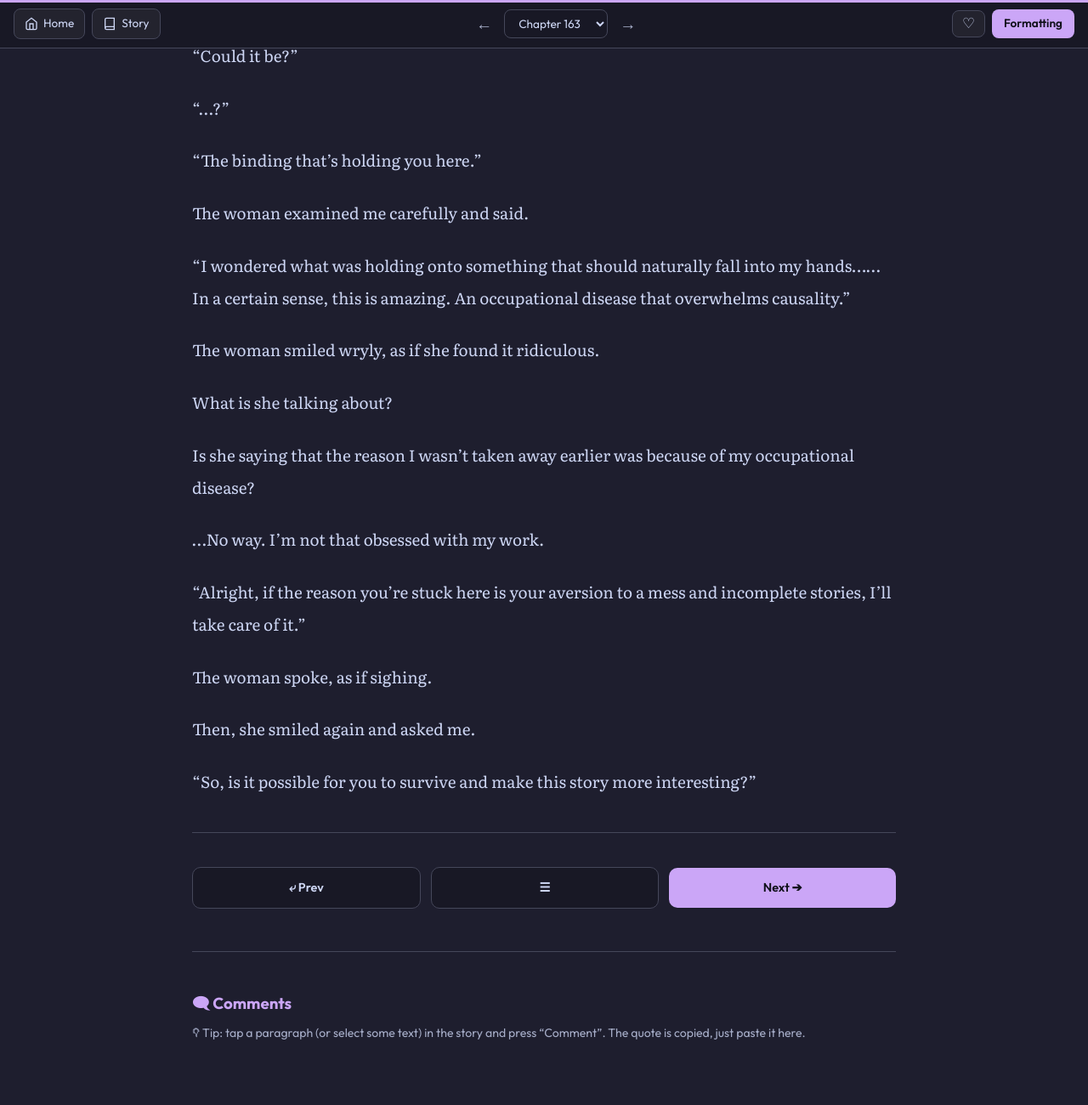
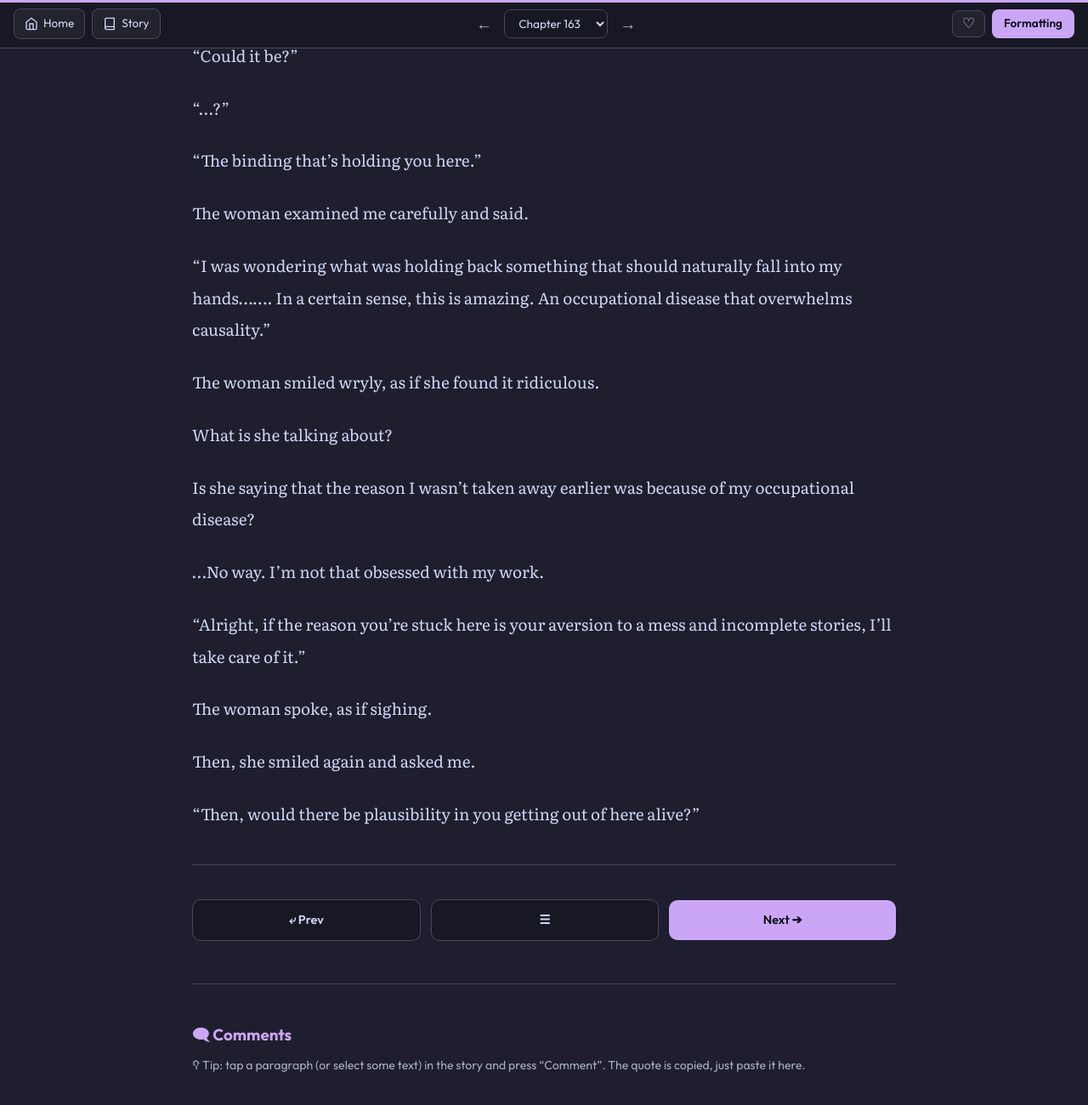
Before and after one commit to soleumn/soleumn.github.io, a Jekyll site: the page built from _chapters/esg/ch163.md, in a window 1280 px wide and 1400 px high, scrolled down 10138 px. Shown: the top 1300 px of the window at 85% size. Built offline with Jekyll 4.4.1, drawn with Linux system fonts in a browser that asks for light colours; some web fonts are replaced; comment, search, counter and statistics services are not loaded; some of the changed text lies outside the part shown.

Commit message:
Update ch163.md

```diff
--- a/_chapters/esg/ch163.md
+++ b/_chapters/esg/ch163.md
@@ -178,11 +178,11 @@
 
 Then she laughed dryly toward me.
 
-"Are you trying to be an editor even here?"
+"Playing the editor even here?"
 
 "It's an occupational disease."
 
-“Wonderful.”
+“How wonderful.”
 
 The woman smiled, and I also smiled faintly, though it was a forced smile.
 
@@ -208,7 +208,7 @@
 
 "It's literally a disease. When I see authors who just leave their work unfinished and run away, I lose sleep. I think about the readers whose expectations turn to disappointment."
 
-"Mm, but didn't you have any authors like that under your care?"
+"Hmm, but none of the authors you managed were like that, right?"
 
 "No, fortunately, the authors I worked with were all diligent."
 
@@ -306,7 +306,7 @@
 
 The woman examined me carefully and said.
 
-“I wondered what was holding onto something that should naturally fall into my hands…… In a certain sense, this is amazing. An occupational disease that overwhelms causality.”
+“I was wondering what was holding back something that should naturally fall into my hands……. In a certain sense, this is amazing. An occupational disease that overwhelms causality.”
 
 The woman smiled wryly, as if she found it ridiculous.
 
@@ -322,4 +322,4 @@
 
 Then, she smiled again and asked me.
 
-"So, is it possible for you to survive and make this story more interesting?"
+“Then, would there be plausibility in you getting out of here alive?”
```
